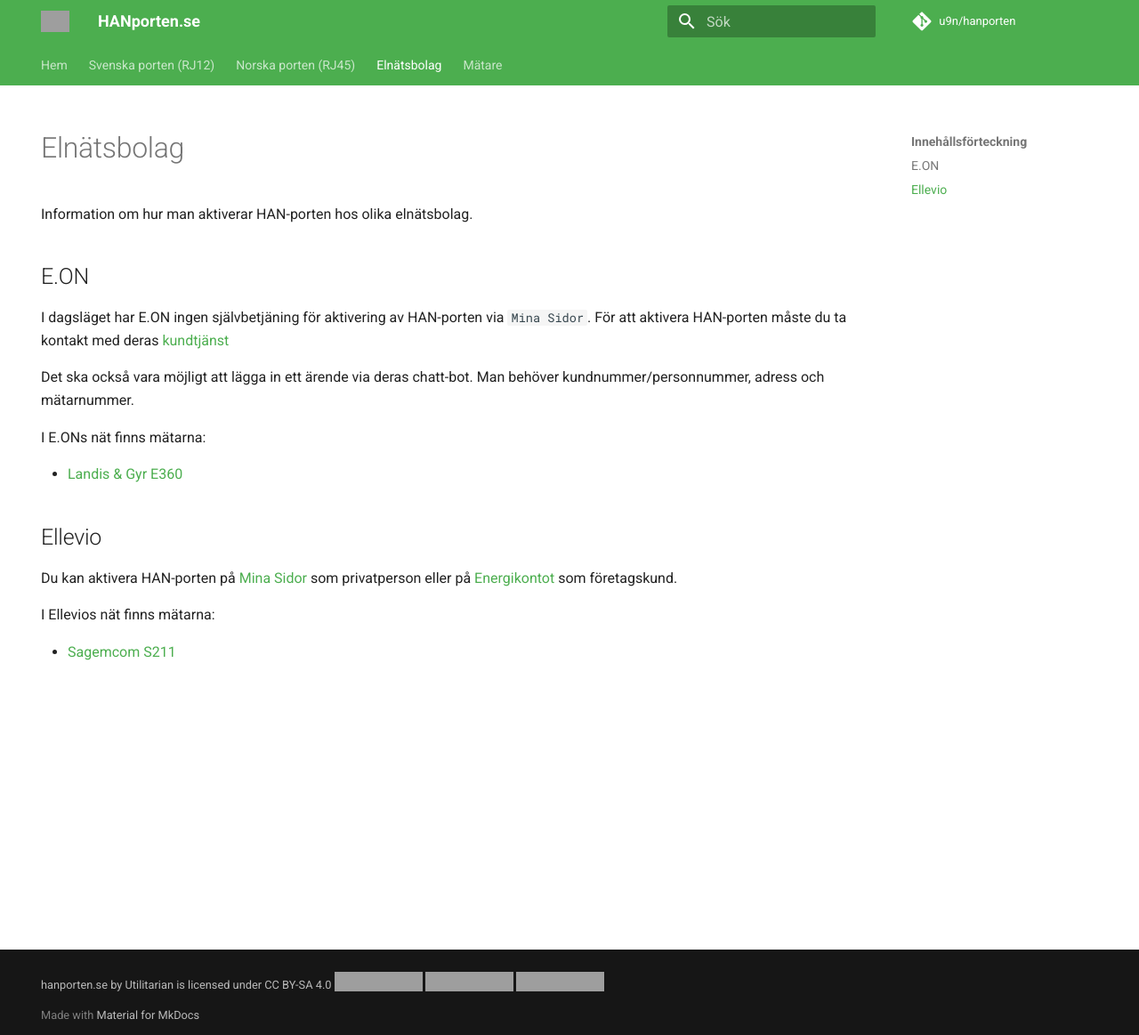
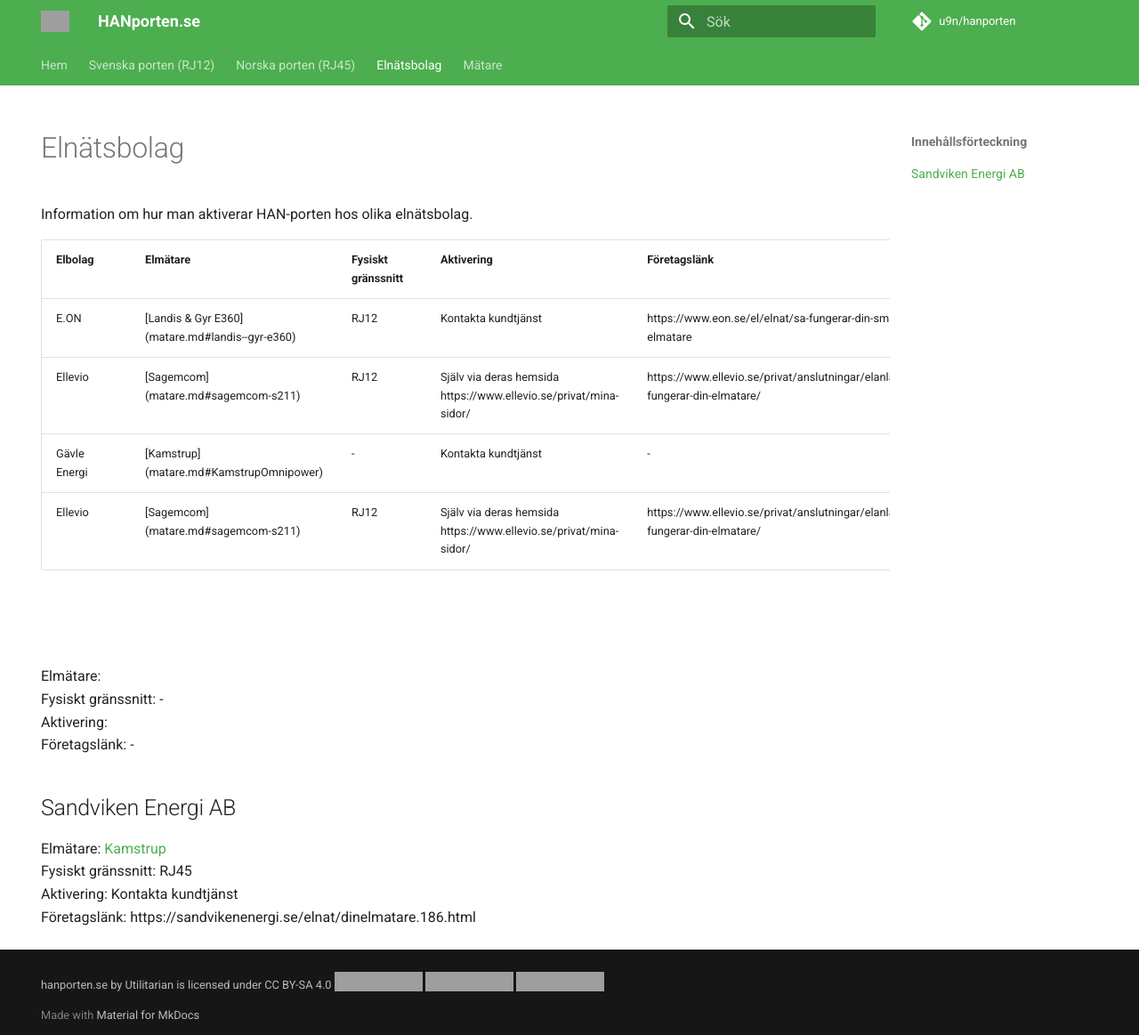
Before and after one commit to u9n/hanporten, an MkDocs documentation site: the page built from docs/natbolag.md, in a window 1280 px wide and 1163 px high. Shown: the whole window at 89% size. Built offline with MkDocs 1.6.1 and Material for MkDocs 9.7.7, drawn with Linux system fonts in a browser that asks for light colours; comment, search, counter and statistics services are not loaded; grey boxes are pictures that could not be loaded.

Commit message:
Försök till lite mer enhetligt utseende om vi ska lista alla elbolag i Sverige, samt Sagemcoms elmätare S211 är specifikt deras enfasare.

```diff
--- a/docs/natbolag.md
+++ b/docs/natbolag.md
@@ -4,27 +4,59 @@
 ---
 
 # Elnätsbolag
-
 Information om hur man aktiverar HAN-porten hos olika elnätsbolag.
 
-## E.ON
+<table>
+<thead>
+    <th>Elbolag</th>
+    <th>Elmätare</th>
+    <th>Fysiskt gränssnitt</th>
+    <th>Aktivering</th>
+    <th>Företagslänk</th>
+    </thead>
+<tbody>
+    <tr>
+        <td>E.ON</td>
+        <td>[Landis & Gyr E360](matare.md#landis--gyr-e360)</td>
+        <td>RJ12 </td>
+        <td>Kontakta kundtjänst</td>
+        <td>https://www.eon.se/el/elnat/sa-fungerar-din-smarta-elmatare</td>
+    </tr>
+    <tr>
+        <td>Ellevio</td>
+        <td>[Sagemcom](matare.md#sagemcom-s211)</td>
+        <td>RJ12 </td>
+        <td>Själv via deras hemsida https://www.ellevio.se/privat/mina-sidor/</td>
+        <td>https://www.ellevio.se/privat/anslutningar/elanlaggning/sa-fungerar-din-elmatare/</td>
+    </tr>
+    <tr>
+        <td>Gävle Energi</td>
+        <td>[Kamstrup](matare.md#KamstrupOmnipower)</td>
+        <td>-</td>
+        <td>Kontakta kundtjänst</td>
+        <td>-</td>
+    </tr>
+    <tr>
+        <td>Ellevio</td>
+        <td>[Sagemcom](matare.md#sagemcom-s211)</td>
+        <td>RJ12 </td>
+        <td>Själv via deras hemsida https://www.ellevio.se/privat/mina-sidor/</td>
+        <td>https://www.ellevio.se/privat/anslutningar/elanlaggning/sa-fungerar-din-elmatare/</td>
+    </tr>
+</tbody>
+</table>
 
-I dagsläget har E.ON ingen självbetjäning för aktivering av HAN-porten via `Mina Sidor`.
-För att aktivera HAN-porten måste du ta kontakt med deras [kundtjänst](https://www.eon.se/kundservice)
 
-Det ska också vara möjligt att lägga in ett ärende via deras chatt-bot. Man behöver
-kundnummer/personnummer, adress och mätarnummer.
+##
 
-I E.ONs nät finns mätarna:
+Elmätare: <br>
+Fysiskt gränssnitt: -<br>
+Aktivering: <br>
+Företagslänk: -<br>
 
-* [Landis & Gyr E360](matare.md#landis--gyr-e360)
+## Sandviken Energi AB
 
-## Ellevio
-
-Du kan aktivera HAN-porten på [Mina Sidor](https://www.ellevio.se/privat/mina-sidor/)
-som privatperson eller på [Energikontot](https://www.ellevio.se/privat/mina-sidor/)
-som företagskund.
-
-I Ellevios nät finns mätarna:
-
-* [Sagemcom S211](matare.md#sagemcom-s211)
+Elmätare: [Kamstrup](matare.md#KamstrupOmnipower)<br>
+Fysiskt gränssnitt: RJ45<br>
+Aktivering: Kontakta kundtjänst<br>
+Företagslänk: https://sandvikenenergi.se/elnat/dinelmatare.186.html<br>
```
